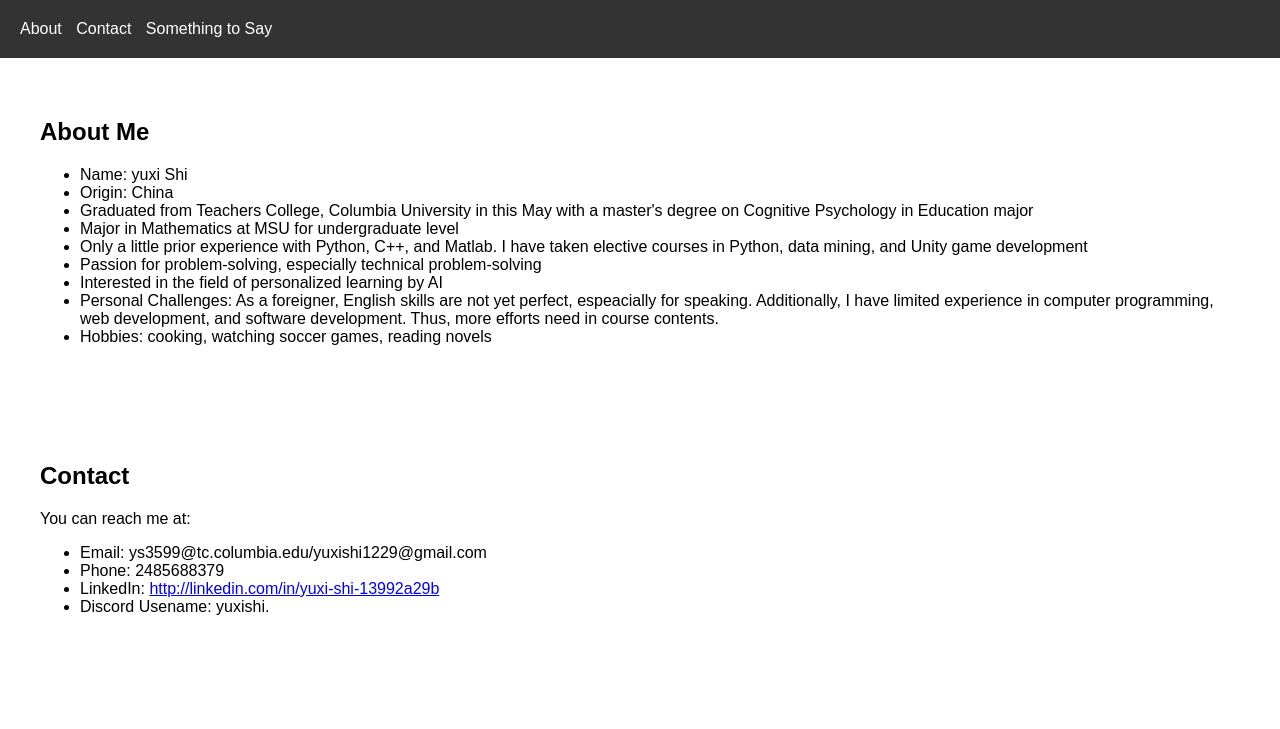
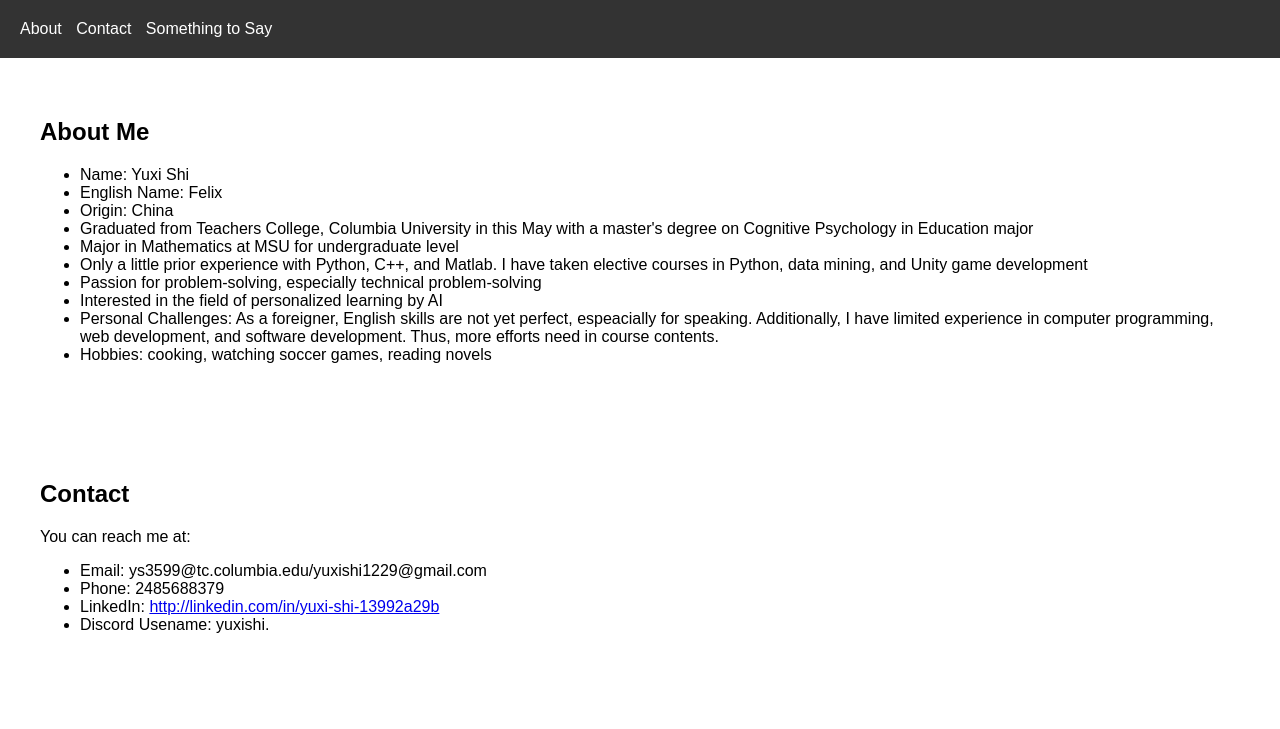
Before and after one commit to yuxiShi1229/my-personal-website, a plain HTML site: page index.html in a window 1280 px wide. Shown: the top 729 px of the page. Drawn offline with Linux system fonts and the light colour scheme.

Commit message:
complete edit my personal website

```diff
--- a/index.html
+++ b/index.html
@@ -21,7 +21,8 @@
         <section id="about">
             <h1>About Me</h1>
                 <ul>
-                    <li>Name: yuxi Shi</li>
+                    <li>Name: Yuxi Shi</li>
+                    <li>English Name: Felix</li>
                     <li>Origin: China</li>
                     <li>Graduated from Teachers College, Columbia University in this May with a master's degree
                         on Cognitive Psychology in Education major</li>
```
